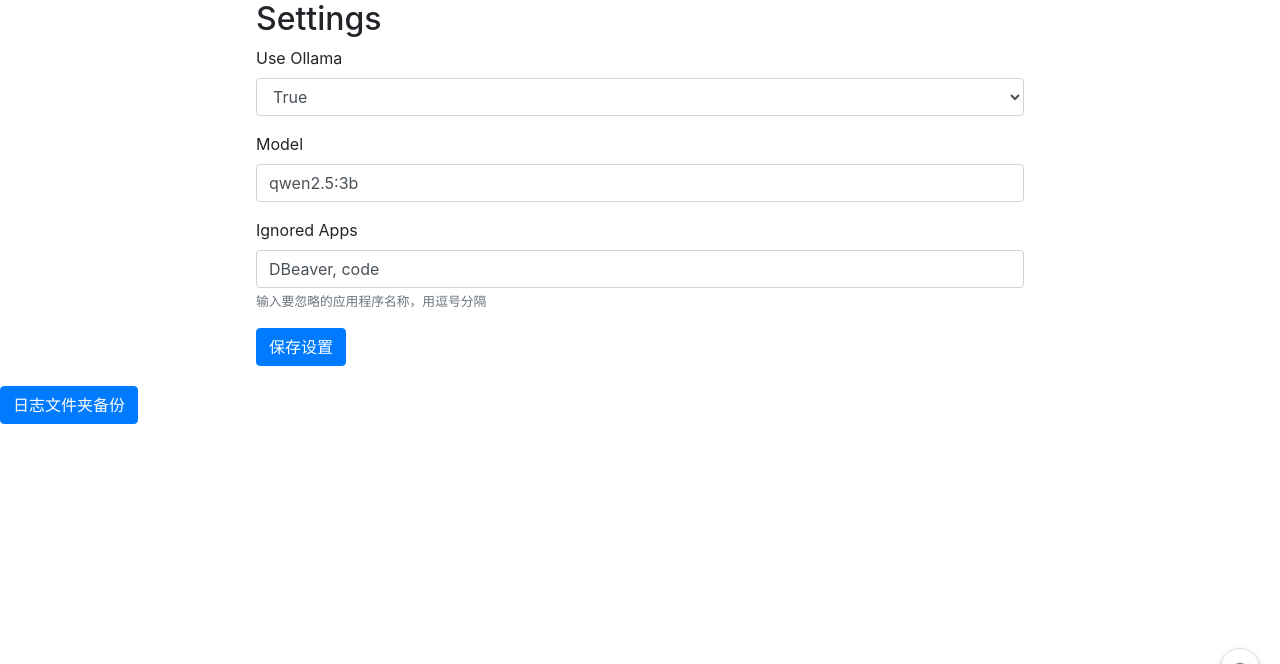
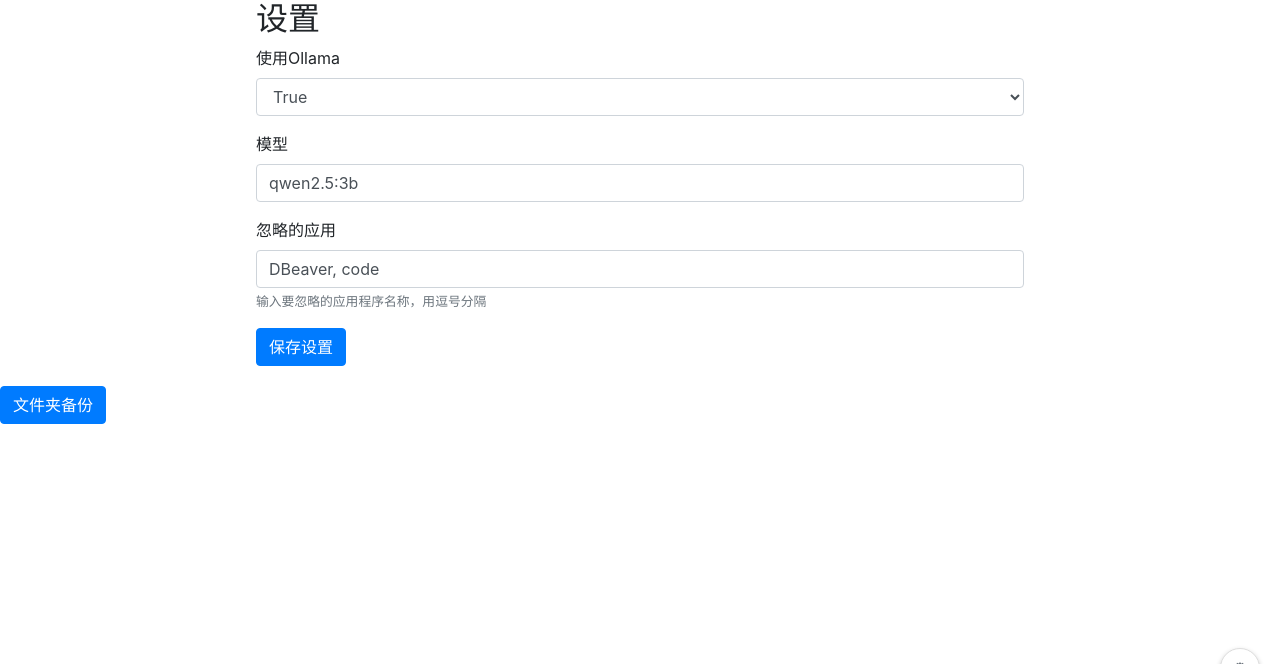
Before and after one commit to wenwuliu/memococo, a Flask app: page /settings in a window 1280 px wide. Shown: the part 92-756 px from the top of the page. Run offline with Flask 3, Linux system fonts and the light colour scheme; some libraries are stand-ins or nearby versions; some web fonts are replaced.

Commit message:
修复国际化和主题切换问题：添加设置页和文件夹页面的国际化支持，优化暗黑模式切换体验，消除页面切换时的闪烁

```diff
--- a/memococo/i18n/locales/zh_CN.json
+++ b/memococo/i18n/locales/zh_CN.json
@@ -21,6 +21,13 @@
   "settings_save": "保存设置",
   "settings_reset": "重置设置",
   "settings_saved": "设置已保存",
+  "settings_use_ollama": "使用Ollama",
+  "settings_select_use_ollama": "请选择是否使用Ollama",
+  "settings_model": "模型",
+  "settings_enter_model": "请输入模型",
+  "settings_ignored_apps": "忽略的应用",
+  "settings_enter_ignored_apps": "请输入要忽略的应用",
+  "settings_ignored_apps_help": "输入要忽略的应用程序名称，用逗号分隔",
 
   "theme_light": "明亮模式",
   "theme_dark": "暗黑模式",
@@ -47,7 +54,8 @@
   "folders_compressing": "压缩中...",
   "folders_compressed": "压缩完成",
   "folders_today": "当天文件夹，不可压缩",
-  "folders_image_count": "图片数量",
+  "folders_image_count": "图片",
+  "folders_backup_link": "文件夹备份",
 
   "time_just_now": "刚刚",
   "time_minutes_ago": "{minutes}分钟前",
--- a/memococo/static/styles/main.css
+++ b/memococo/static/styles/main.css
@@ -256,6 +256,19 @@
 }
 
 /* 暗黑模式样式 */
+html.dark-mode,
+html.dark-mode body {
+    background-color: #121212;
+    color: #f8f9fa;
+    transition: background-color 0.2s ease-in-out, color 0.2s ease-in-out;
+}
+
+body.dark-mode,
+html.dark-mode body {
+    background-color: #121212;
+    color: #f8f9fa;
+}
+
 body.dark-mode .slider {
     background: #444;
 }
--- a/memococo/templates/settings.html
+++ b/memococo/templates/settings.html
@@ -2,39 +2,39 @@
 {% block content %}
 <!-- 在 settings.html 中 -->
 <form method="POST" class="needs-validation" style="width:60%;margin:auto;align:center" novalidate>
-    <h2>Settings</h2>
+    <h2>{{ _('settings_title') }}</h2>
     <div class="mb-3">
-      <label for="model" class="form-label">Use Ollama</label>
+      <label for="use_ollama" class="form-label">{{ _('settings_use_ollama') }}</label>
       <select class="form-control" id="use_ollama" name="use_ollama" required>
         <option value="True" {% if settings['use_ollama'] == 'True' %}selected{% endif %}>True</option>
         <option value="False" {% if settings['use_ollama'] == 'False' %}selected{% endif %}>False</option>
       </select>
       <div class="invalid-feedback">
-        Please select use ollama.
+        {{ _('settings_select_use_ollama') }}
       </div>
     </div>
     <div class="mb-3">
-      <label for="model" class="form-label">Model</label>
+      <label for="model" class="form-label">{{ _('settings_model') }}</label>
       <input type="text" class="form-control" id="model" name="model" value="{{ settings['model'] }}" required>
       <div class="invalid-feedback">
-        Please enter a model.
+        {{ _('settings_enter_model') }}
       </div>
     </div>
     <!-- OCR 工具选择已移除，默认使用 RapidOCR -->
     <div class="mb-3">
-      <label for="ignored_apps" class="form-label">Ignored Apps</label>
+      <label for="ignored_apps" class="form-label">{{ _('settings_ignored_apps') }}</label>
       <input type="text" class="form-control" id="ignored_apps" name="ignored_apps" value="{{ ', '.join(settings['ignored_apps']) }}" required>
       <div class="invalid-feedback">
-        Please enter ignored apps.
+        {{ _('settings_enter_ignored_apps') }}
       </div>
-      <small class="form-text text-muted">输入要忽略的应用程序名称，用逗号分隔</small>
+      <small class="form-text text-muted">{{ _('settings_ignored_apps_help') }}</small>
     </div>
 
     <!-- 数据清理功能已移除，以确保数据持久保存 -->
 
-    <button type="submit" class="btn btn-primary">保存设置</button>
+    <button type="submit" class="btn btn-primary">{{ _('settings_save') }}</button>
   </form>
   <div style="margin-top: 20px;align:center">
-  <a href="{{ url_for('unbacked_up_folders') }}" class="btn btn-primary">日志文件夹备份</a>
+  <a href="{{ url_for('unbacked_up_folders') }}" class="btn btn-primary">{{ _('folders_backup_link') }}</a>
   </div>
 {% endblock %}
--- a/memococo/templates/template.html
+++ b/memococo/templates/template.html
@@ -19,6 +19,31 @@
   <!-- 预加载关键资源 -->
   <link rel="preload" href="{{ url_for('static', filename='bootstrap.min.js') }}" as="script">
   <link rel="preload" href="{{ url_for('static', filename='jquery.min.js') }}" as="script">
+
+  <!-- 页面渲染前应用主题，避免闪烁 -->
+  <script>
+    (function() {
+      // 获取存储的主题
+      let theme;
+      try {
+        theme = localStorage.getItem('memococo-theme');
+      } catch (e) {
+        theme = 'light';
+      }
+
+      // 如果是系统主题，检查系统设置
+      if (theme === 'system') {
+        const prefersDark = window.matchMedia('(prefers-color-scheme: dark)').matches;
+        if (prefersDark) {
+          document.documentElement.classList.add('dark-mode');
+        }
+      }
+      // 如果是暗色主题，直接应用
+      else if (theme === 'dark') {
+        document.documentElement.classList.add('dark-mode');
+      }
+    })();
+  </script>
 </head>
 <body data-text-copied="{{ _('text_copied') }}" data-network-error="{{ _('error_network') }}" data-fetch-error="{{ _('error_fetch_data') }}">
 {% from 'components/language_switcher.html' import language_switcher %}
```
Also changed, not shown: memococo/i18n/locales/en_US.json (+9 -1 lines), memococo/templates/unbacked_up_folders.html (+5 -5 lines).
